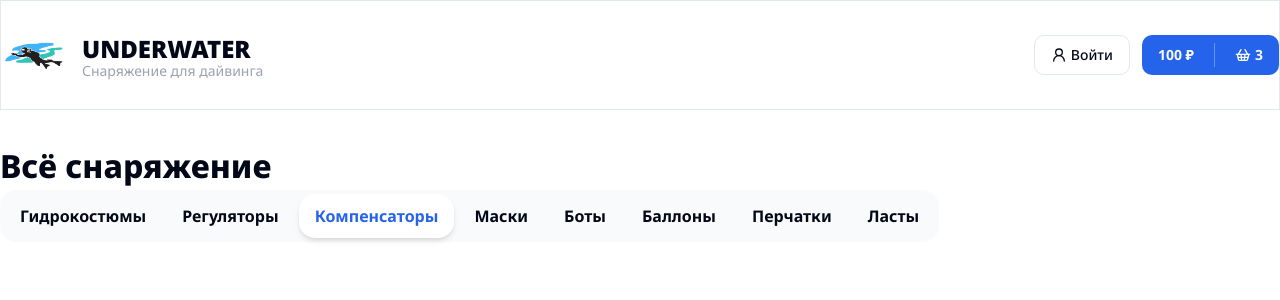
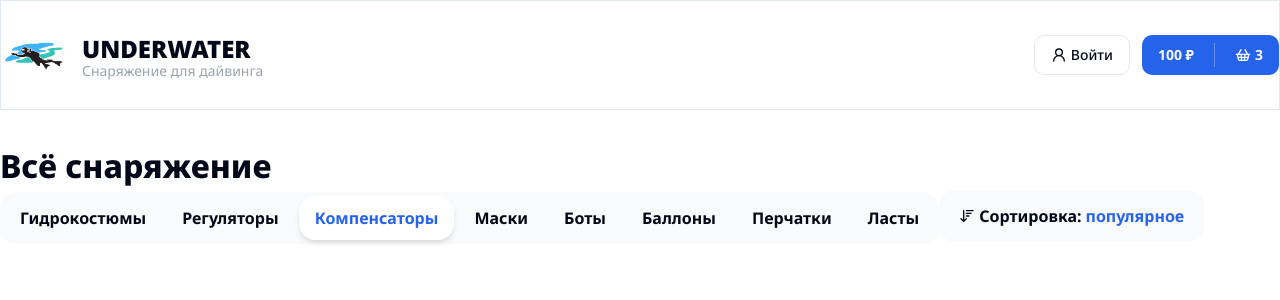
Before and after one commit to el-hombre0/diving-store, a Next.js app: page / in a window 1280 px wide. Shown: the top 300 px of the page. Built offline with nearby package versions, Linux system fonts and the light colour scheme.

Commit message:
Added sort popup UI

```diff
--- a/app/page.tsx
+++ b/app/page.tsx
@@ -1,4 +1,4 @@
-import { Categories, Container, Title } from "@/components/shared";
+import { Categories, Container, SortPopup, Title } from "@/components/shared";
 
 export default function Home() {
   return (
@@ -6,7 +6,8 @@
     <Container className="mt-8">
       <Title text="Всё снаряжение" size="lg" className="font-extrabold">
       </Title>
-      <Categories></Categories>
+      <Categories/>
+      <SortPopup/>
     </Container>
     </>
   );
--- a/components/shared/index.ts
+++ b/components/shared/index.ts
@@ -2,3 +2,4 @@
 export { Container } from "./container";
 export { Title } from "./title";
 export { Categories } from "./categories";
+export { SortPopup } from "./sort-popup";
--- /dev/null
+++ b/components/shared/sort-popup.tsx
@@ -0,0 +1,17 @@
+import { cn } from '@/lib/utils'
+import { ArrowDownWideNarrow } from 'lucide-react'
+import React from 'react'
+
+interface SortPopupProps {
+  className?: string,
+}
+
+export const SortPopup: React.FC<SortPopupProps> = ({ className }) => {
+  return (
+    <div className={cn('inline-flex items-center gap-1 bg-gray-50 px-5 h-[52px] rounded-2xl cursor-pointer', className)}>
+        <ArrowDownWideNarrow size={16}/>
+        <b>Сортировка:</b>
+        <b className='text-primary'>популярное</b>
+    </div>
+  )
+}
```
